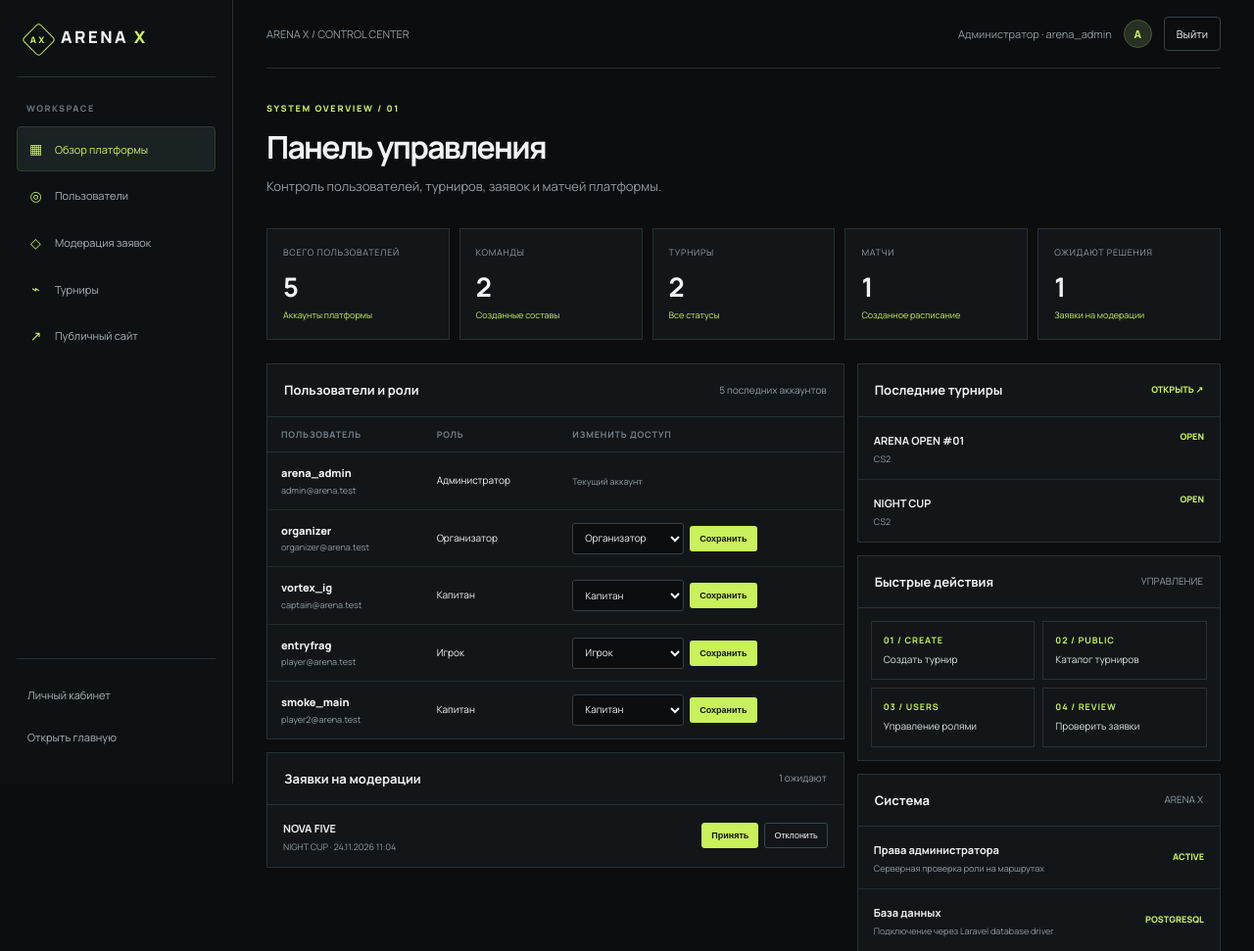
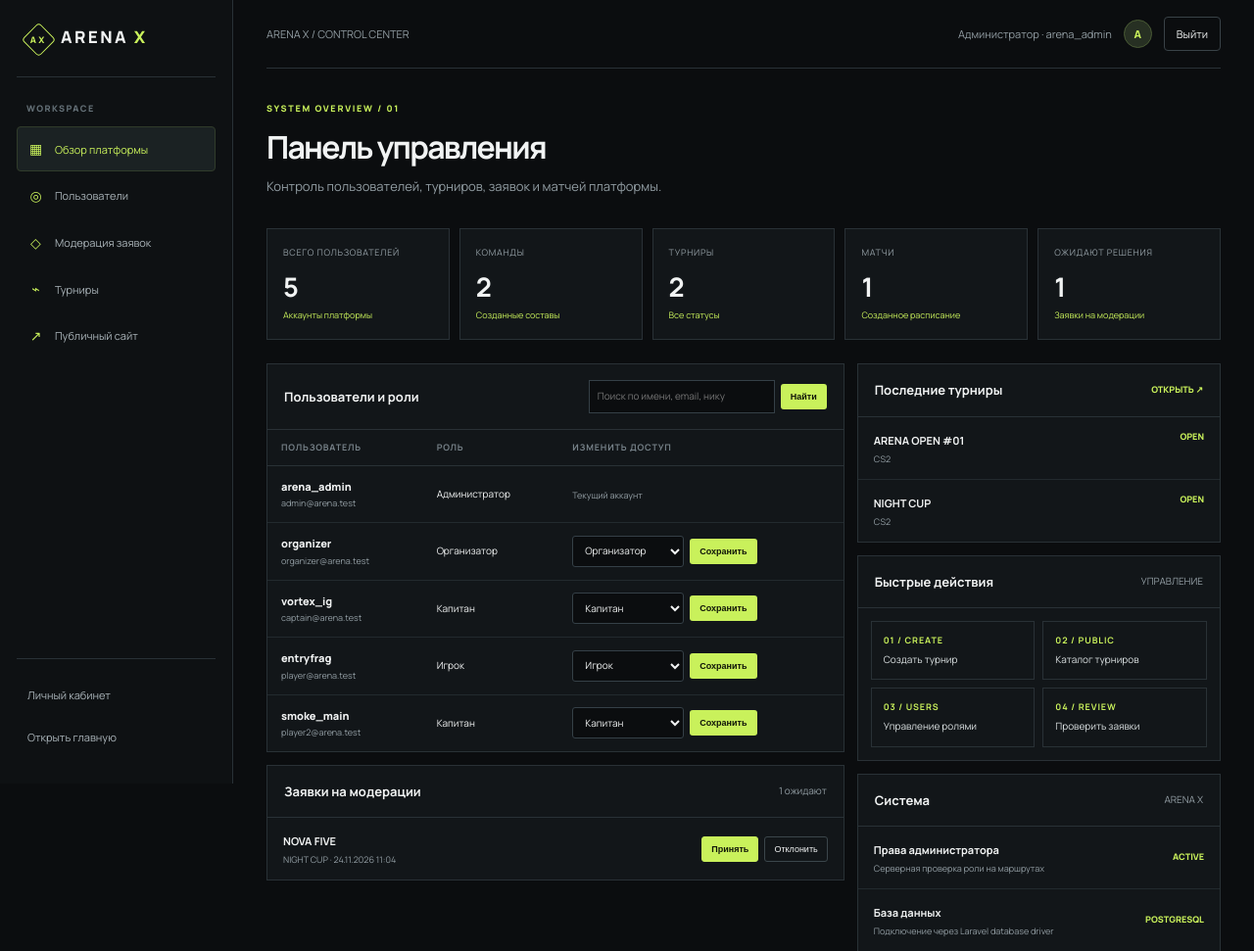
Before and after one commit to levpalch9-lang/arena-x, a Laravel app: page /admin in a window 1280 px wide. Shown: the top 971 px of the page at 98% size. Run offline with Laravel 12, Linux system fonts and the light colour scheme; a user stored in the database is signed in; data comes from the database, SQL or seed files in the repository.

Commit message:
Add user search and pagination controls to admin workspace

```diff
--- a/resources/views/admin/index.blade.php
+++ b/resources/views/admin/index.blade.php
@@ -27,9 +27,9 @@
 </section>
 <div class="columns">
 <div>
-<section class="panel" id="users"><div class="panel-head"><h2>Пользователи и роли</h2><span>{{ $users->count() }} последних аккаунтов</span></div><div class="table-wrap"><table><thead><tr><th>ПОЛЬЗОВАТЕЛЬ</th><th>РОЛЬ</th><th>ИЗМЕНИТЬ ДОСТУП</th></tr></thead><tbody>
+<section class="panel" id="users"><div class="panel-head"><h2>Пользователи и роли</h2><form method="GET" action="{{ route('admin.index') }}" style="display:flex;gap:6px;align-items:center"><input name="q" value="{{ $userSearch }}" placeholder="Поиск по имени, email, нику" style="width:190px;max-width:48vw;background:#0b0d0f;border:1px solid #354047;color:var(--text);padding:8px;font:inherit;font-size:10px"><button class="save" type="submit">Найти</button>@if($userSearch)<a class="sub" href="{{ route('admin.index') }}">Сбросить</a>@endif</form></div><div class="table-wrap"><table><thead><tr><th>ПОЛЬЗОВАТЕЛЬ</th><th>РОЛЬ</th><th>ИЗМЕНИТЬ ДОСТУП</th></tr></thead><tbody>
 @foreach($users as $user)<tr><td><span class="user-name">{{ $user->nickname ?: $user->name }}</span><span class="sub">{{ $user->email }}</span></td><td>{{ ['player'=>'Игрок','captain'=>'Капитан','organizer'=>'Организатор','admin'=>'Администратор'][$user->role] ?? $user->role }}</td><td>@if($user->id !== auth()->id())<form class="role-form" method="POST" action="{{ route('admin.users.role', $user) }}">@csrf @method('PATCH')<select name="role" aria-label="Роль пользователя">@foreach(['player'=>'Игрок','captain'=>'Капитан','organizer'=>'Организатор','admin'=>'Администратор'] as $role=>$label)<option value="{{ $role }}" @selected($user->role === $role)>{{ $label }}</option>@endforeach</select><button class="save" type="submit">Сохранить</button></form>@else<span class="sub">Текущий аккаунт</span>@endif</td></tr>@endforeach
-</tbody></table></div></section>
+</tbody></table></div>@if($users->hasPages())<div style="display:flex;justify-content:center;gap:12px;padding:13px;color:var(--muted);font-size:10px">{{ $users->links() }}</div>@endif</section>
 <section class="panel" id="moderation"><div class="panel-head"><h2>Заявки на модерации</h2><span>{{ $pendingCount }} ожидают</span></div>
 @forelse($pendingRegistrations as $application)
 <div class="row"><span><strong>{{ $application->team->name ?? $application->user->nickname ?? 'Участник' }}</strong><small>{{ $application->tournament->title }} · {{ $application->created_at->format('d.m.Y H:i') }}</small></span><span class="actions"><form method="POST" action="{{ route('organizer.registrations.review', $application) }}">@csrf @method('PATCH')<input type="hidden" name="status" value="accepted"><button class="action accept" type="submit">Принять</button></form><form method="POST" action="{{ route('organizer.registrations.review', $application) }}">@csrf @method('PATCH')<input type="hidden" name="status" value="rejected"><button class="action" type="submit">Отклонить</button></form></span></div>
```
